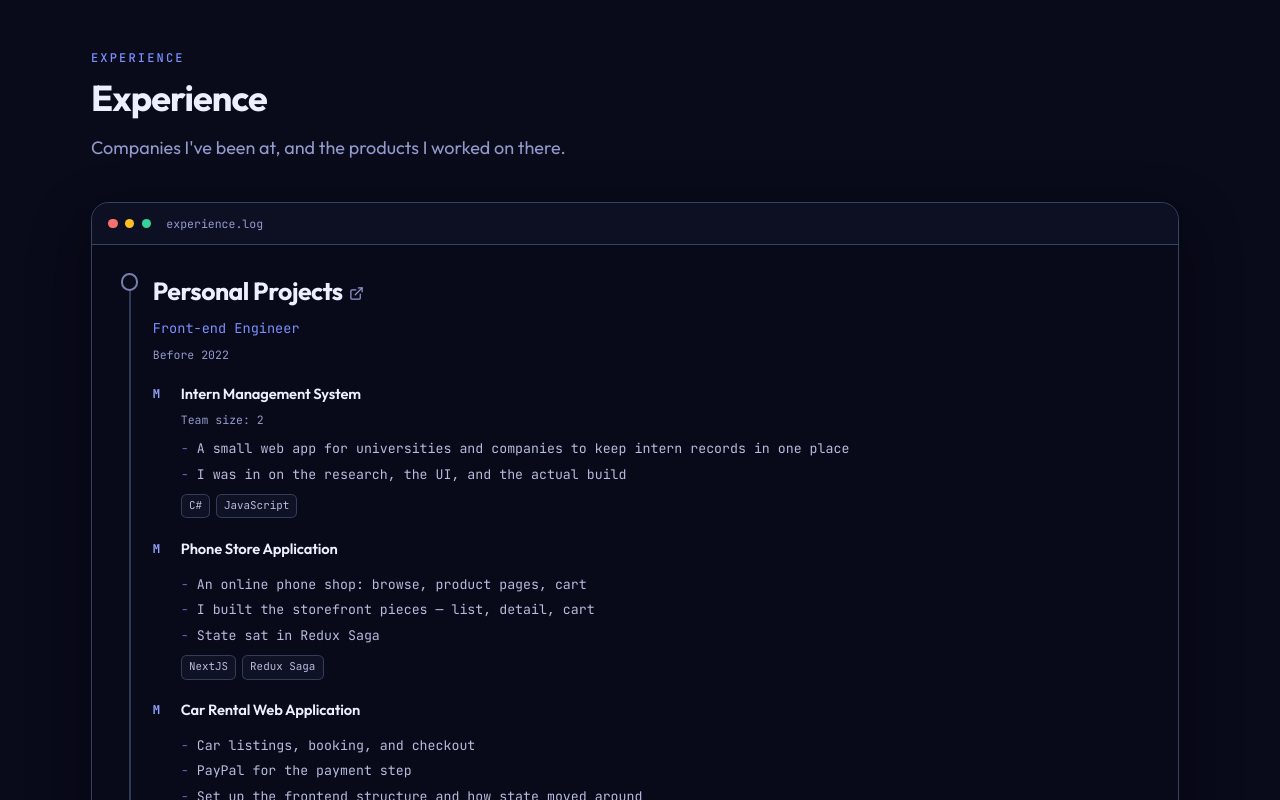
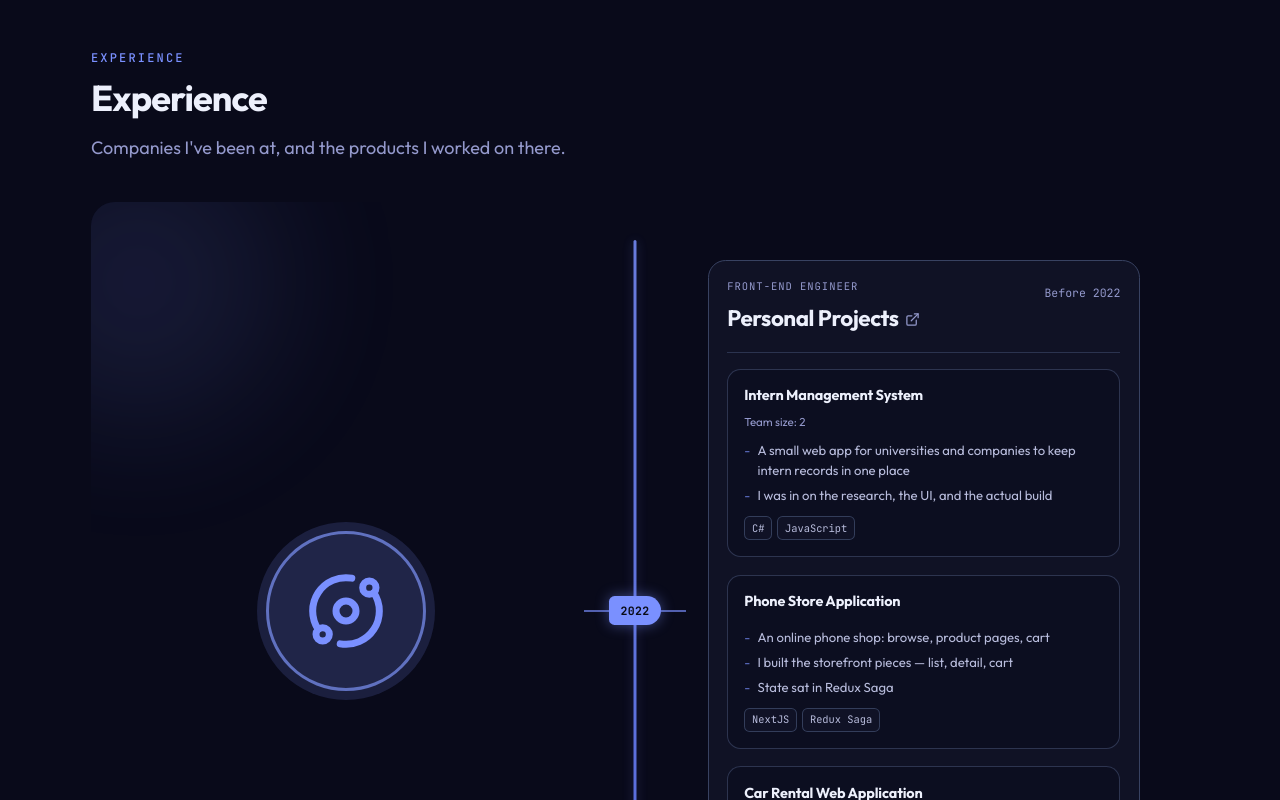
Before and after one commit to nguyenkien0798/portfolio-kiennd, a Next.js app: page /en in a window 1280 px wide. Shown: the part 3080-3880 px from the top of the page. Built offline with nearby package versions, Linux system fonts and the light colour scheme.

Commit message:
Update code

```diff
--- a/messages/en.json
+++ b/messages/en.json
@@ -90,7 +90,7 @@
     "technologies": "Technologies",
     "showMore": "Show more",
     "showLess": "Show less",
-    "logCommand": "git log --graph --stat"
+    "step": "STEP {n}"
   },
   "educationSection": {
     "title": "Education",
--- a/messages/vi.json
+++ b/messages/vi.json
@@ -90,7 +90,7 @@
     "technologies": "Công nghệ",
     "showMore": "Xem thêm",
     "showLess": "Thu gọn",
-    "logCommand": "git log --graph --stat"
+    "step": "STEP {n}"
   },
   "educationSection": {
     "title": "Học vấn",
--- a/src/components/Experience/Experience.module.scss
+++ b/src/components/Experience/Experience.module.scss
@@ -1,121 +1,154 @@
-.terminal {
+.spineWrap {
+  position: relative;
   margin-top: 2.5rem;
+  padding: 2rem 1.25rem;
+  overflow: hidden;
+  border-radius: 1.5rem;
+}
+
+.glowA,
+.glowB {
+  position: absolute;
+  border-radius: 999px;
+  filter: blur(70px);
+  pointer-events: none;
+  z-index: 0;
+  opacity: 0.4;
+}
+
+.glowA {
+  top: -4rem;
+  left: -6rem;
+  width: 18rem;
+  height: 18rem;
+  background: color-mix(in srgb, var(--accent) 30%, transparent);
+}
+
+.glowB {
+  right: -6rem;
+  bottom: -2rem;
+  width: 16rem;
+  height: 16rem;
+  background: color-mix(in srgb, #4f6bff 24%, transparent);
+}
+
+.spine {
+  position: relative;
+  z-index: 1;
+  list-style: none;
+  margin: 0;
+  padding: 0;
+  display: flex;
+  flex-direction: column;
+  gap: 2.25rem;
+
+  &::before {
+    content: "";
+    position: absolute;
+    top: 0.4rem;
+    bottom: 0.4rem;
+    left: calc(1.1rem - 1.5px);
+    width: 3px;
+    border-radius: 999px;
+    background: linear-gradient(
+      to bottom,
+      var(--accent),
+      #4f6bff,
+      var(--accent)
+    );
+    opacity: 0.85;
+    box-shadow: 0 0 12px color-mix(in srgb, var(--accent) 35%, transparent);
+    z-index: 0;
+  }
+}
+
+.row {
+  position: relative;
+  z-index: 1;
+  display: flex;
+  flex-direction: column;
+  align-items: flex-start;
+  gap: 0.85rem;
+
+  --tint: var(--accent);
+
+  &[data-tint="b"] {
+    --tint: #4f6bff;
+  }
+}
+
+.bookend {
+  order: 1;
+  flex: 0 0 auto;
+  width: 2.85rem;
+  height: 2.85rem;
+  border-radius: 999px;
+  display: grid;
+  place-items: center;
+  background: color-mix(in srgb, var(--tint) 20%, var(--background));
+  border: 1.5px solid color-mix(in srgb, var(--tint) 60%, var(--border));
+  box-shadow: 0 0 0 5px color-mix(in srgb, var(--tint) 16%, transparent);
+  color: var(--tint);
+}
+
+.center {
+  order: 2;
+  margin-left: 3.7rem;
+}
+
+.badge {
+  display: inline-flex;
+  align-items: center;
+  font-family: var(--font-mono);
+  font-size: 0.72rem;
+  font-weight: 700;
+  letter-spacing: 0.03em;
+  color: #0a0b16;
+  background: var(--tint);
+  padding: 0.32rem 0.7rem;
+  border-radius: 0.4rem;
+  box-shadow: 0 0 14px color-mix(in srgb, var(--tint) 45%, transparent);
+}
+
+.content {
+  order: 3;
+  width: calc(100% - 3.7rem);
+  margin-left: 3.7rem;
+  min-width: 0;
   border-radius: 1.1rem;
   border: 1px solid var(--border);
-  background: color-mix(in srgb, var(--background) 94%, transparent);
-  box-shadow: 0 24px 60px rgba(0, 0, 0, 0.4);
-  overflow: hidden;
+  background: color-mix(in srgb, var(--card) 78%, transparent);
   backdrop-filter: blur(10px);
+  padding: 1.1rem 1.15rem 1.25rem;
 }
 
-.bar {
+.cardHeader {
   display: flex;
-  align-items: center;
-  gap: 0.45rem;
-  border-bottom: 1px solid var(--border);
-  padding: 0.7rem 1rem;
-  background: color-mix(in srgb, var(--card) 60%, transparent);
+  flex-wrap: wrap;
+  align-items: flex-start;
+  justify-content: space-between;
+  gap: 0.5rem 1rem;
+  padding-bottom: 0.9rem;
+  margin-bottom: 1rem;
+  border-bottom: 1px solid color-mix(in srgb, var(--border) 70%, transparent);
 }
 
-.dotRed,
-.dotYellow,
-.dotGreen {
-  width: 0.6rem;
-  height: 0.6rem;
-  border-radius: 999px;
-}
-
-.dotRed {
-  background: #f87171;
-}
-
-.dotYellow {
-  background: #fbbf24;
-}
-
-.dotGreen {
-  background: #34d399;
-}
-
-.tabLabel {
-  margin-left: 0.5rem;
+.role {
+  margin: 0;
   font-family: var(--font-mono);
-  font-size: 0.72rem;
+  font-size: 0.66rem;
+  letter-spacing: 0.09em;
+  text-transform: uppercase;
   color: var(--muted);
 }
 
-.screen {
-  padding: 1.25rem 1.1rem 1.75rem;
-  font-family: var(--font-mono);
-
-  @media (min-width: 640px) {
-    padding: 1.6rem 1.8rem 2rem;
-  }
-}
-
-.commits {
-  list-style: none;
-  margin: 0;
-  padding: 0;
-}
-
-.commit {
-  position: relative;
-  display: grid;
-  grid-template-columns: 1.1rem minmax(0, 1fr);
-  column-gap: 0.9rem;
-  padding-bottom: 2.2rem;
-
-  &:not(:last-child)::before {
-    content: "";
-    position: absolute;
-    top: 0.35rem;
-    bottom: 0;
-    left: 0.5rem;
-    width: 2px;
-    background: color-mix(in srgb, var(--border) 85%, transparent);
-  }
-
-  &:last-child {
-    padding-bottom: 0;
-  }
-}
-
-.node {
-  position: relative;
-  z-index: 1;
-  margin-top: 0.15rem;
-  width: 1.1rem;
-  height: 1.1rem;
-  border-radius: 999px;
-  border: 2px solid color-mix(in srgb, var(--muted) 70%, var(--border));
-  background: var(--background);
-}
-
-.commitBody {
-  min-width: 0;
-}
-
-.subject {
-  display: flex;
-  flex-direction: column;
-  gap: 0.35rem;
-}
-
-.subjectMain {
-  display: flex;
-  align-items: center;
-  gap: 0.6rem;
-  flex-wrap: wrap;
-
-  h3 {
-    margin: 0;
-    font-family: var(--font-display);
-    font-size: clamp(1.2rem, 2.4vw, 1.55rem);
-    font-weight: 700;
-    letter-spacing: -0.02em;
-    color: var(--foreground);
-  }
+.cardHeader h3 {
+  margin: 0.3rem 0 0;
+  font-family: var(--font-display);
+  font-size: clamp(1.1rem, 1.8vw, 1.4rem);
+  font-weight: 700;
+  letter-spacing: -0.02em;
+  color: var(--foreground);
 }
 
 .companyLink {
@@ -124,7 +157,6 @@
   gap: 0.4rem;
   color: inherit;
   text-decoration: none;
-  transition: color 0.2s var(--easing);
 
   h3 {
     transition: color 0.2s var(--easing);
@@ -148,76 +180,61 @@
   }
 }
 
-.role {
-  margin: 0;
-  font-size: 0.85rem;
-  color: var(--accent);
-}
-
 .date {
   font-family: var(--font-mono);
   font-size: 0.72rem;
   color: var(--muted);
+  white-space: nowrap;
+  margin-top: 0.3rem;
 }
 
-.files {
+.projects {
   list-style: none;
-  margin: 1.1rem 0 0;
+  margin: 0;
   padding: 0;
   display: flex;
   flex-direction: column;
-  gap: 1.15rem;
+  gap: 1.1rem;
 }
 
-.file {
-  display: grid;
-  grid-template-columns: 1.1rem minmax(0, 1fr);
-  column-gap: 0.65rem;
-}
-
-.fileMark {
-  margin-top: 0.15rem;
-  font-size: 0.76rem;
-  font-weight: 700;
-  color: color-mix(in srgb, var(--accent) 80%, #fff);
-}
-
-.fileBody {
-  min-width: 0;
+.project {
+  border-radius: 0.85rem;
+  border: 1px solid color-mix(in srgb, var(--border) 75%, transparent);
+  background: color-mix(in srgb, var(--background) 40%, transparent);
+  padding: 0.9rem 1rem 1rem;
 
   h4 {
     margin: 0;
-    font-family: var(--font-display);
-    font-size: 0.92rem;
-    font-weight: 600;
+    font-size: 0.9rem;
+    font-weight: 630;
     letter-spacing: -0.01em;
     color: var(--foreground);
   }
 }
 
 .meta {
-  margin-top: 0.25rem;
+  margin-top: 0.28rem;
   display: flex;
   flex-wrap: wrap;
-  gap: 0.25rem 0.85rem;
+  gap: 0.25rem 0.8rem;
   font-size: 0.72rem;
   color: var(--muted);
 }
 
 .highlightList {
   list-style: none;
-  margin: 0.55rem 0 0;
+  margin: 0.6rem 0 0;
   padding: 0;
   display: flex;
   flex-direction: column;
-  gap: 0.3rem;
+  gap: 0.32rem;
 }
 
 .highlightItem {
   display: flex;
-  gap: 0.5rem;
-  font-size: 0.83rem;
-  line-height: 1.55;
+  gap: 0.45rem;
+  font-size: 0.82rem;
+  line-height: 1.52;
   color: var(--light-slate);
   overflow: hidden;
 }
@@ -228,20 +245,20 @@
 }
 
 .tech {
-  margin-top: 0.6rem;
+  margin-top: 0.65rem;
   display: flex;
   flex-wrap: wrap;
-  gap: 0.35rem;
+  gap: 0.32rem;
 }
 
 .techTag {
   font-family: var(--font-mono);
-  font-size: 0.68rem;
+  font-size: 0.65rem;
   color: var(--light-slate);
   background: color-mix(in srgb, var(--card) 80%, transparent);
   border: 1px solid color-mix(in srgb, var(--border) 90%, transparent);
   border-radius: 0.35rem;
-  padding: 0.15rem 0.45rem;
+  padding: 0.14rem 0.42rem;
 }
 
 .toggle {
@@ -250,7 +267,7 @@
   align-items: center;
   gap: 0.25rem;
   font-family: var(--font-mono);
-  font-size: 0.68rem;
+  font-size: 0.66rem;
   color: var(--accent);
   background: transparent;
   border: 0;
@@ -270,3 +287,127 @@
   transform: rotate(180deg);
   transition: transform 0.25s var(--easing);
 }
+
+.finish {
+  position: relative;
+  z-index: 1;
+  display: flex;
+  align-items: center;
+  padding-left: 0;
+}
+
+.rocket {
+  display: grid;
+  place-items: center;
+  width: 2.85rem;
+  height: 2.85rem;
+  border-radius: 999px;
+  color: var(--accent);
+  background: color-mix(in srgb, var(--card) 85%, transparent);
+  border: 1px solid color-mix(in srgb, var(--accent) 40%, var(--border));
+  box-shadow: 0 0 18px color-mix(in srgb, var(--accent) 45%, transparent);
+  transform: rotate(45deg);
+}
+
+// ---------- Desktop: central spine, zig-zag left/right ----------
+
+@media (min-width: 900px) {
+  .spine {
+    gap: 0;
+
+    &::before {
+      left: 50%;
+      transform: translateX(-50%);
+    }
+  }
+
+  .row {
+    display: grid;
+    grid-template-columns: minmax(0, 1fr) auto minmax(0, 1fr);
+    align-items: center;
+    column-gap: 1.75rem;
+    padding: 1.6rem 0;
+  }
+
+  .bookend {
+    order: initial;
+    justify-self: center;
+    width: 10rem;
+    height: 10rem;
+    border-width: 3px;
+    box-shadow: 0 0 0 9px color-mix(in srgb, var(--tint) 16%, transparent);
+
+    svg {
+      width: 5rem;
+      height: 5rem;
+    }
+  }
+
+  .center {
+    order: initial;
+    grid-column: 2;
+    margin: 0;
+    position: relative;
+
+    &::before,
+    &::after {
+      content: "";
+      position: absolute;
+      top: 50%;
+      width: 1.6rem;
+      height: 2px;
+      transform: translateY(-50%);
+      background: color-mix(in srgb, var(--tint, var(--border)) 65%, transparent);
+    }
+
+    &::before {
+      right: 100%;
+    }
+
+    &::after {
+      left: 100%;
+    }
+  }
+
+  .badge {
+    position: relative;
+    z-index: 1;
+  }
+
+  .badgeRight {
+    border-radius: 0.35rem 0.9rem 0.9rem 0.35rem;
+  }
+
+  .badgeLeft {
+    border-radius: 0.9rem 0.35rem 0.35rem 0.9rem;
+  }
+
+  .content {
+    order: initial;
+    width: 100%;
+    margin-left: 0;
+    max-width: 27rem;
+    justify-self: center;
+  }
+
+  .finish {
+    justify-content: center;
+    padding-top: 0.5rem;
+  }
+
+  .rocket {
+    width: 5.5rem;
+    height: 5.5rem;
+
+    svg {
+      width: 2.5rem;
+      height: 2.5rem;
+    }
+  }
+}
+
+@media (prefers-reduced-motion: reduce) {
+  .bookend {
+    transition: none;
+  }
+}
--- a/src/components/Experience/index.tsx
+++ b/src/components/Experience/index.tsx
@@ -3,7 +3,15 @@
 import { useMemo, useState } from "react";
 import { AnimatePresence, motion, useReducedMotion } from "framer-motion";
 import { useTranslations } from "next-intl";
-import { ChevronDown, ExternalLink } from "lucide-react";
+import {
+  ChevronDown,
+  ExternalLink,
+  Moon,
+  Orbit,
+  Rocket,
+  Satellite,
+  Telescope,
+} from "lucide-react";
 import { experienceCompanyUrls, experienceTech } from "@/data/portfolio";
 import ScrambleText from "@/components/ScrambleText";
 import styles from "./Experience.module.scss";
@@ -23,6 +31,13 @@ type ExperienceItem = {
 };
 
 const PREVIEW_COUNT = 3;
+
+const STOP_ICONS = [Orbit, Satellite, Moon, Telescope];
+
+function extractYear(period: string) {
+  const match = period.match(/\d{4}/);
+  return match ? match[0] : period;
+}
 
 function ProjectHighlights({
   highlights,
@@ -81,7 +96,7 @@ export default function Experience() {
   const reduceMotion = useReducedMotion();
   const experiences = tRoot.raw("experiences") as ExperienceItem[];
 
-  const commits = useMemo(
+  const jobs = useMemo(
     () => experiences.map((exp, index) => ({ exp, index })),
     [experiences]
   );
@@ -93,37 +108,42 @@ export default function Experience() {
         <ScrambleText text={t("title")} className="section-heading" />
         <p className="section-lead">{t("subtitle")}</p>
 
-        <div className={styles.terminal}>
-          <div className={styles.bar}>
-            <span className={styles.dotRed} aria-hidden />
-            <span className={styles.dotYellow} aria-hidden />
-            <span className={styles.dotGreen} aria-hidden />
-            <span className={styles.tabLabel}>experience.log</span>
-          </div>
+        <div className={styles.spineWrap}>
+          <span className={styles.glowA} aria-hidden />
+          <span className={styles.glowB} aria-hidden />
 
-          <div className={styles.screen}>
-            <ol className={styles.commits}>
-              {commits.map(({ exp, index }, visualIndex) => {
+          <ol className={styles.spine}>
+            {jobs.map(({ exp, index }, visualIndex) => {
+              const isRight = visualIndex % 2 === 0;
+              const tint = visualIndex % 2 === 0 ? "a" : "b";
               const companyUrl = experienceCompanyUrls[index];
 
-                return (
-                  <motion.li
-                    key={`${exp.company}-${index}`}
-                    className={styles.commit}
-                    initial={reduceMotion ? false : { opacity: 0, y: 16 }}
-                    whileInView={{ opacity: 1, y: 0 }}
-                    viewport={{ once: true, amount: 0.15 }}
+              const StopIcon = STOP_ICONS[index % STOP_ICONS.length];
+              const bookend = (
+                <div className={styles.bookend} data-tint={tint}>
+                  <StopIcon size={20} strokeWidth={2.1} aria-hidden />
+                </div>
+              );
+
+              const content = (
+                <motion.article
+                  className={styles.content}
+                  initial={
+                    reduceMotion
+                      ? false
+                      : { opacity: 0, x: isRight ? 24 : -24 }
+                  }
+                  whileInView={{ opacity: 1, x: 0 }}
+                  viewport={{ once: true, amount: 0.25 }}
                   transition={{
-                      duration: 0.45,
-                      delay: visualIndex * 0.06,
+                    duration: 0.5,
+                    delay: visualIndex * 0.05,
                     ease: [0.22, 1, 0.36, 1],
                   }}
                 >
-                    <span className={styles.node} aria-hidden />
-
-                    <div className={styles.commitBody}>
-                      <div className={styles.subject}>
-                        <div className={styles.subjectMain}>
+                  <header className={styles.cardHeader}>
+                    <div>
+                      <p className={styles.role}>{exp.role}</p>
                       {companyUrl ? (
                         <a
                           href={companyUrl}
@@ -138,18 +158,15 @@ export default function Experience() {
                         <h3>{exp.company}</h3>
                       )}
                     </div>
-                        <p className={styles.role}>{exp.role}</p>
                     <span className={styles.date}>{exp.period}</span>
-                      </div>
+                  </header>
 
-                      <ul className={styles.files}>
+                  <ul className={styles.projects}>
                     {exp.projects.map((project, projectIndex) => {
                       const tech =
                         experienceTech[index]?.[projectIndex] ?? [];
                       return (
-                            <li key={project.name} className={styles.file}>
-                              <span className={styles.fileMark}>M</span>
-                              <div className={styles.fileBody}>
+                        <li key={project.name} className={styles.project}>
                           <h4>{project.name}</h4>
                           <div className={styles.meta}>
                             {project.customer ? (
@@ -177,17 +194,54 @@ export default function Experience() {
                               ))}
                             </div>
                           ) : null}
-                              </div>
                         </li>
                       );
                     })}
                   </ul>
+                </motion.article>
+              );
+
+              return (
+                <li
+                  key={`${exp.company}-${index}`}
+                  className={styles.row}
+                  data-tint={tint}
+                >
+                  {isRight ? bookend : content}
+
+                  <div className={styles.center}>
+                    <span
+                      className={`${styles.badge} ${
+                        isRight ? styles.badgeRight : styles.badgeLeft
+                      }`}
+                    >
+                      {extractYear(exp.period)}
+                    </span>
                   </div>
-                  </motion.li>
+
+                  {isRight ? content : bookend}
+                </li>
               );
             })}
+
+            <li className={styles.finish} aria-hidden>
+              <motion.span
+                className={styles.rocket}
+                animate={
+                  reduceMotion
+                    ? undefined
+                    : { y: [0, -6, 0], rotate: [-6, -2, -6] }
+                }
+                transition={{
+                  duration: 3.2,
+                  repeat: Infinity,
+                  ease: "easeInOut",
+                }}
+              >
+                <Rocket size={21} strokeWidth={2.25} />
+              </motion.span>
+            </li>
           </ol>
-          </div>
         </div>
       </div>
     </section>
```
Lines whose indentation alone changed are shown as unchanged.
